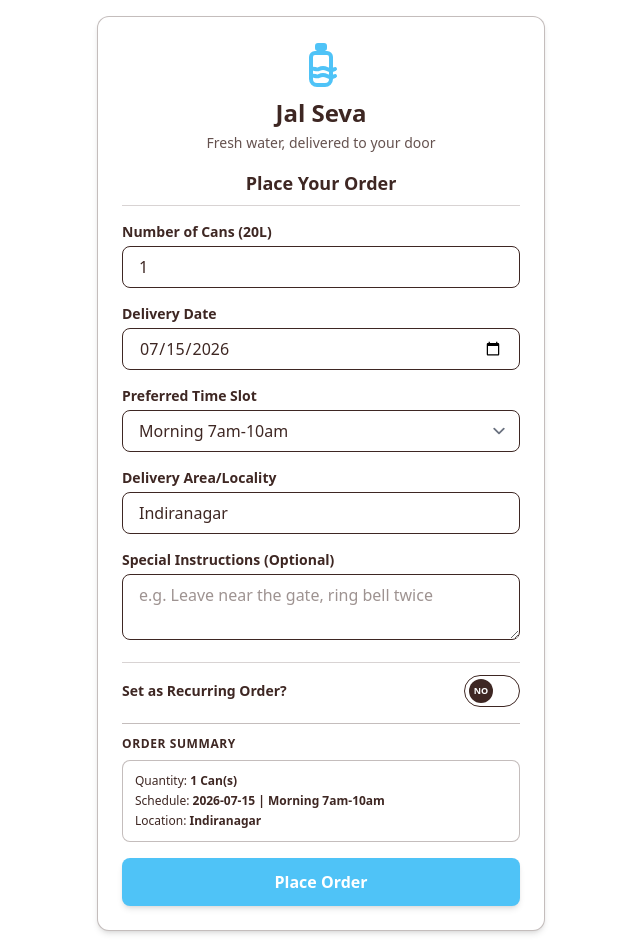
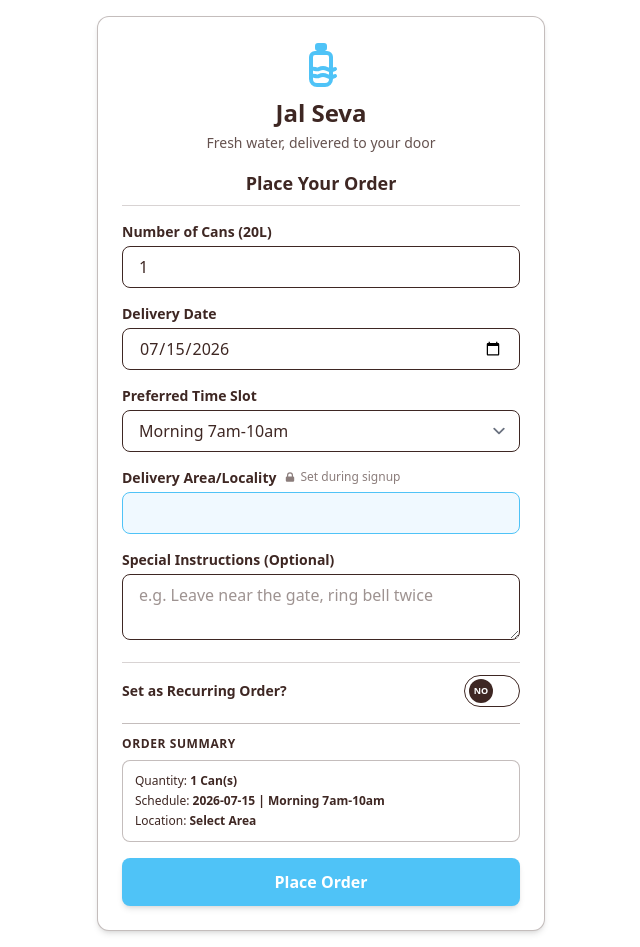
Before and after one commit to shreyamahalingshetti/water-supplier, a React (Vite) app in the folder frontend/: page /place-order in a window 1280 px wide. Shown: the whole page, without its empty margins (319-959 px from the left). Built offline with nearby package versions, Linux system fonts and the light colour scheme; no server answers.

Commit message:
feat: pre-fill area from user profile and make it read-only in order form

```diff
--- a/frontend/src/pages/OrderForm.jsx
+++ b/frontend/src/pages/OrderForm.jsx
@@ -1,5 +1,6 @@
 import React, { useState } from 'react';
 import { useNavigate } from 'react-router-dom';
+
 
 const API_URL = import.meta.env.VITE_API_URL || 'http://localhost:5000/api';
 
@@ -23,11 +24,23 @@ function OrderForm() {
     return `${yyyy}-${mm}-${dd}`;
   };
 
+  // Pre-fill area from the user's saved profile (read-only — set during signup)
+  const getUserArea = () => {
+    try {
+      const cached = localStorage.getItem('userProfile');
+      if (cached) {
+        const profile = JSON.parse(cached);
+        return profile.area || '';
+      }
+    } catch {}
+    return '';
+  };
+
   // Form states
   const [cans, setCans] = useState(1);
   const [deliveryDate, setDeliveryDate] = useState(getTomorrowDateString());
   const [timeSlot, setTimeSlot] = useState('Morning 7am-10am');
-  const [area, setArea] = useState('Indiranagar'); // Default pre-filled locality
+  const [area] = useState(getUserArea); // Read-only — from user profile
   const [specialInstructions, setSpecialInstructions] = useState('');
   const [isRecurring, setIsRecurring] = useState(false);
   const [frequencyDays, setFrequencyDays] = useState(7);
@@ -280,20 +293,25 @@ function OrderForm() {
               </select>
             </div>
 
-            {/* Delivery Area/Locality */}
+            {/* Delivery Area/Locality — read-only, sourced from user profile */}
             <div>
-              <label className="block text-sm font-semibold text-[#3E2723] mb-1">Delivery Area/Locality</label>
+              <label className="block text-sm font-semibold text-[#3E2723] mb-1">
+                Delivery Area/Locality
+                <span className="ml-2 text-xs font-normal text-[#3E2723]/60 inline-flex items-center gap-1">
+                  <svg xmlns="http://www.w3.org/2000/svg" className="inline w-3 h-3" viewBox="0 0 20 20" fill="currentColor">
+                    <path fillRule="evenodd" d="M5 9V7a5 5 0 0110 0v2a2 2 0 012 2v5a2 2 0 01-2 2H5a2 2 0 01-2-2v-5a2 2 0 012-2zm8-2v2H7V7a3 3 0 016 0z" clipRule="evenodd" />
+                  </svg>
+                  Set during signup
+                </span>
+              </label>
               <input
                 type="text"
                 value={area}
-                onChange={(e) => setArea(e.target.value)}
-                className="w-full px-4 py-2 bg-[#FFFFFF] border border-[#3E2723] rounded-lg focus:ring-2 focus:ring-[#4FC3F7] focus:border-[#4FC3F7] transition-all text-base outline-none text-[#3E2723] placeholder-[#3E2723]/50"
-                placeholder="Locality name"
+                readOnly
+                className="w-full px-4 py-2 bg-[#f0f9ff] border border-[#4FC3F7] rounded-lg text-base text-[#3E2723] cursor-not-allowed select-none"
               />
-              {errors.area && (
-                <span className="text-xs text-[#3E2723] mt-1 block font-semibold">* {errors.area}</span>
-              )}
             </div>
+
 
             {/* Special Instructions (Optional) */}
             <div>
```
